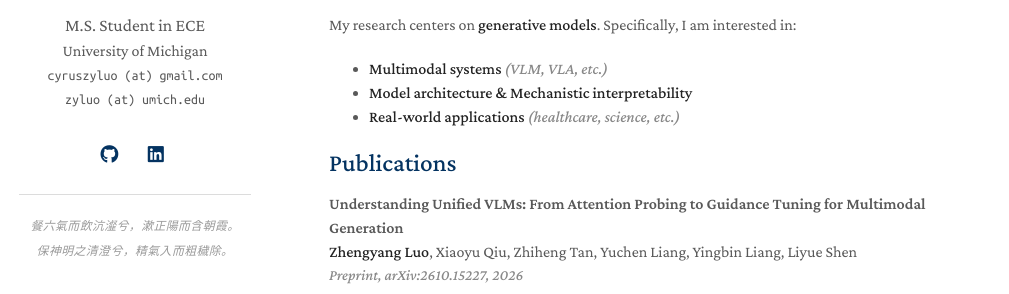
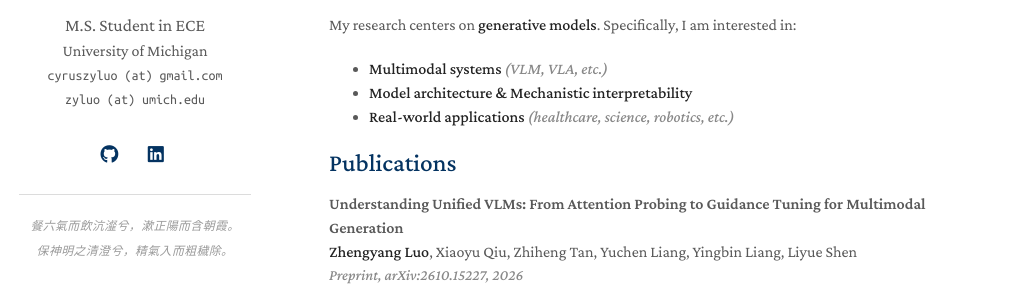
Before and after one commit to peacewang017/peacewang017.github.io, a Jekyll site: the page built from index.md, in a window 1280 px wide and 1046 px high. Shown: the part 254-548 px from the top of the window, without its empty margins (141-1150 px from the left). Built offline with Jekyll 4.4.1, drawn with Linux system fonts in a browser that asks for light colours; some web fonts are replaced; a style sheet for code colours, icons or effects is not loaded; our own code applies the rules of GitHub Pages for plain Markdown files.

Commit message:
update
Co-Authored-By: Claude Opus 5 (1M context) <noreply@anthropic.com>

```diff
--- a/index.md
+++ b/index.md
@@ -12,7 +12,7 @@ My research centers on **generative models**. Specifically, I am interested in:
 
 - **Multimodal systems** <span class="note">(VLM, VLA, etc.)</span>
 - **Model architecture & Mechanistic interpretability**
-- **Real-world applications** <span class="note">(healthcare, science, etc.)</span>
+- **Real-world applications** <span class="note">(healthcare, science, robotics, etc.)</span>
 
 {% include_relative _includes/publications.md %}
 
```
